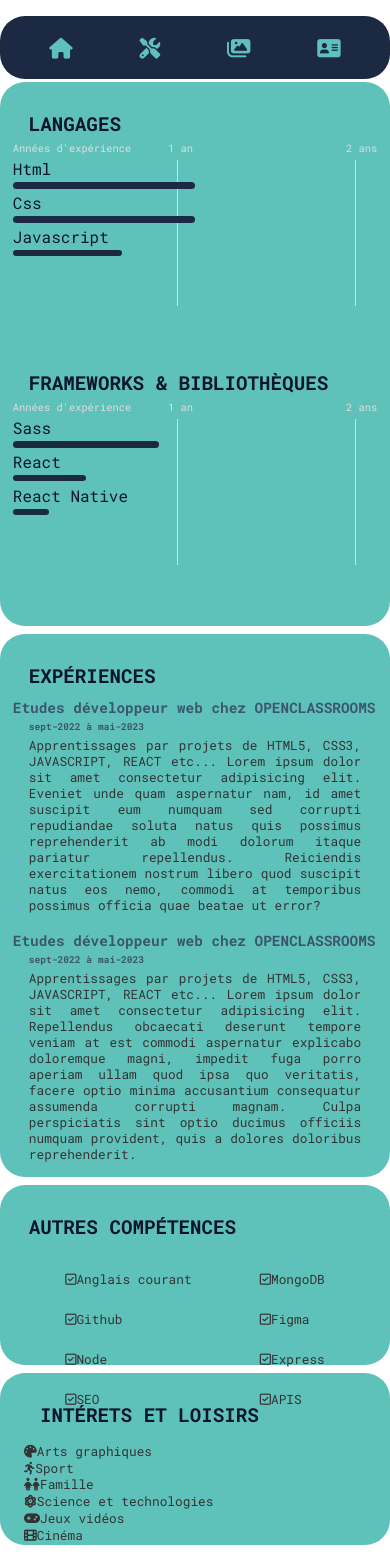
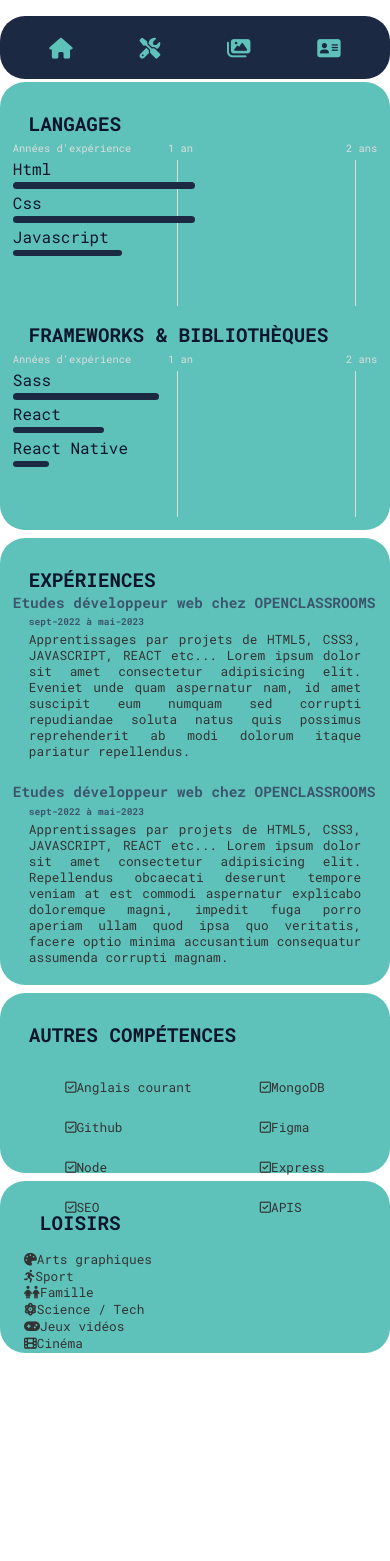
Before and after one commit to YoannPitance/Mon_CV_React, a React (Create React App) app: page /skills in a window 390 px wide. After the commit the page ends 1369 px from the top, so only its background shows below. Built offline with nearby package versions, Linux system fonts and the light colour scheme.

Commit message:
12- style et grid responsive competences à terminer

```diff
--- a/src/components/Skills/Experiences.jsx
+++ b/src/components/Skills/Experiences.jsx
@@ -12,9 +12,7 @@ const Experiences = () => {
           Lorem ipsum dolor sit amet consectetur adipisicing elit. Eveniet unde
           quam aspernatur nam, id amet suscipit eum numquam sed corrupti
           repudiandae soluta natus quis possimus reprehenderit ab modi dolorum
-          itaque pariatur repellendus. Reiciendis exercitationem nostrum libero
-          quod suscipit natus eos nemo, commodi at temporibus possimus officia
-          quae beatae ut error?
+          itaque pariatur repellendus.
         </p>
       </div>
       <div className="exp-2">
@@ -26,8 +24,7 @@ const Experiences = () => {
           obcaecati deserunt tempore veniam at est commodi aspernatur explicabo
           doloremque magni, impedit fuga porro aperiam ullam quod ipsa quo
           veritatis, facere optio minima accusantium consequatur assumenda
-          corrupti magnam. Culpa perspiciatis sint optio ducimus officiis
-          numquam provident, quis a dolores doloribus reprehenderit.
+          corrupti magnam.
         </p>
       </div>
     </div>
--- a/src/components/Skills/Hobbies.jsx
+++ b/src/components/Skills/Hobbies.jsx
@@ -3,7 +3,7 @@ import React from "react";
 const Hobbies = () => {
   return (
     <div className="hobbies">
-      <h3>Intérets et loisirs</h3>
+      <h3>Loisirs</h3>
       <ul>
         <li>
           <i class="fa-solid fa-palette"></i>Arts graphiques
@@ -15,7 +15,7 @@ const Hobbies = () => {
           <i class="fa-solid fa-children"></i>Famille
         </li>
         <li>
-          <i class="fa-solid fa-atom"></i>Science et technologies
+          <i class="fa-solid fa-atom"></i>Science / Tech
         </li>
         <li>
           <i class="fa-solid fa-gamepad"></i>Jeux vidéos
@@ -24,7 +24,7 @@ const Hobbies = () => {
           <i class="fa-solid fa-film"></i>Cinéma
         </li>
         <li>
-          <i class="fa-solid fa-mountain-sun"></i>Nature et environnement
+          <i class="fa-solid fa-mountain-sun"></i>Nature
         </li>
       </ul>
     </div>
--- a/src/components/Skills/Languages.jsx
+++ b/src/components/Skills/Languages.jsx
@@ -10,7 +10,7 @@ export default class Languages extends Component {
     ],
     frameworks: [
       { id: 1, value: "Sass", xp: 0.8 },
-      { id: 1, value: "React", xp: 0.4 },
+      { id: 1, value: "React", xp: 0.5 },
       { id: 1, value: "React Native", xp: 0.2 },
     ],
   };
--- a/src/styles/_settings.scss
+++ b/src/styles/_settings.scss
@@ -30,7 +30,7 @@ $minHeight: 95vh;
 body {
 
     margin: 1rem auto;
-    max-width: 1200px;
+    max-width: 1400px;
     font-family: $font-1;
     color: $black;
 }
--- a/src/styles/components/_navigation.scss
+++ b/src/styles/components/_navigation.scss
@@ -68,9 +68,9 @@
                 }
                 svg {
                     position: absolute;
-                    font-size: 0.95rem;
+                    font-size: 1.8rem;
                     transform: translateY(3px);
-                    transition: 0.2s ease;
+                    transition: 0.1s ease;
                 }
                 span{
                     margin-left: 2.7rem;
@@ -133,8 +133,15 @@
                 display: flex;
                 justify-content: space-between;
 
+                li{
+                    svg{
+                        font-size: 1.2rem;
+                        padding-right: 10px;
+                    }
+                }
+
                 span{
-                    margin-left: 1.5rem !important;
+                    margin-left: 1.7rem !important;
                 }
             }
         }
```
Also changed, not shown: 1 other file (tests, documents, lock files or other folders).
